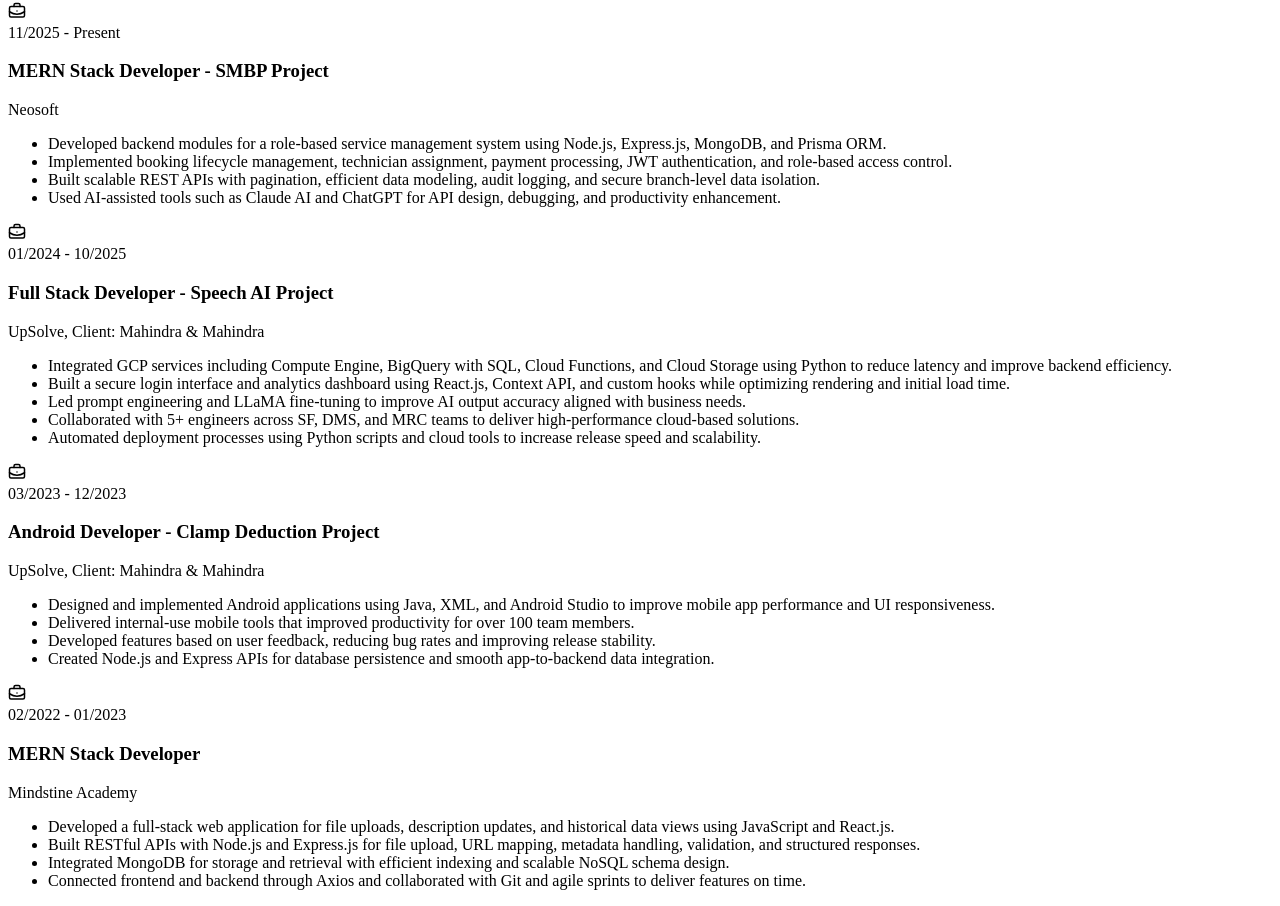
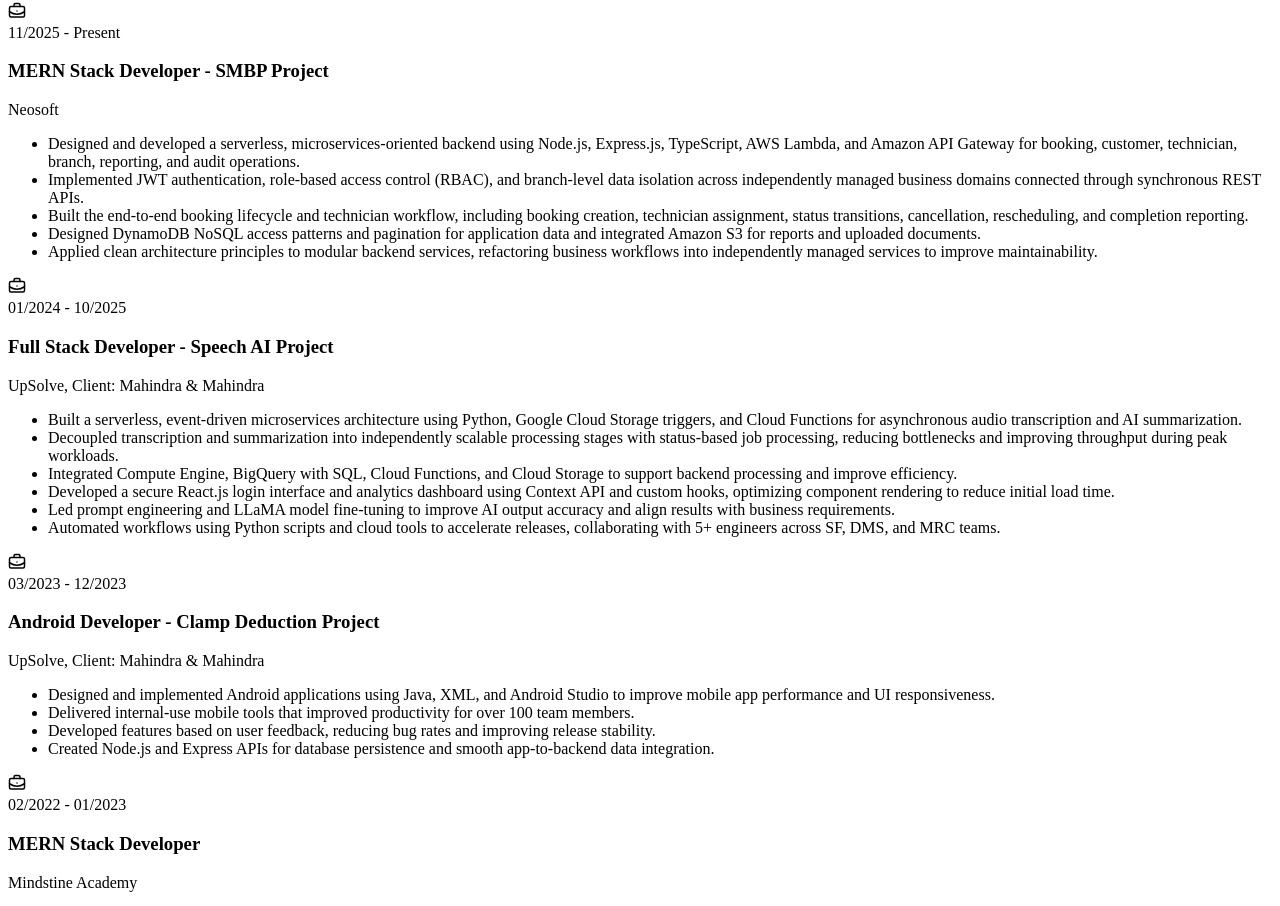
Before and after one commit to LOGAN8MD/portfolio, a React (Vite) app: page / in a window 1280 px wide. Shown: the part 1532-2438 px from the top of the page. Built offline with nearby package versions, Linux system fonts and the light colour scheme; the HTML template or start-up script is replaced by a standard one.

Commit message:
Update experience architecture highlights

```diff
--- a/src/data/portfolioData.js
+++ b/src/data/portfolioData.js
@@ -71,10 +71,11 @@
       period: '11/2025 - Present',
       location: 'Mumbai, India',
       points: [
-        'Developed backend modules for a role-based service management system using Node.js, Express.js, MongoDB, and Prisma ORM.',
-        'Implemented booking lifecycle management, technician assignment, payment processing, JWT authentication, and role-based access control.',
-        'Built scalable REST APIs with pagination, efficient data modeling, audit logging, and secure branch-level data isolation.',
-        'Used AI-assisted tools such as Claude AI and ChatGPT for API design, debugging, and productivity enhancement.',
+        'Designed and developed a serverless, microservices-oriented backend using Node.js, Express.js, TypeScript, AWS Lambda, and Amazon API Gateway for booking, customer, technician, branch, reporting, and audit operations.',
+        'Implemented JWT authentication, role-based access control (RBAC), and branch-level data isolation across independently managed business domains connected through synchronous REST APIs.',
+        'Built the end-to-end booking lifecycle and technician workflow, including booking creation, technician assignment, status transitions, cancellation, rescheduling, and completion reporting.',
+        'Designed DynamoDB NoSQL access patterns and pagination for application data and integrated Amazon S3 for reports and uploaded documents.',
+        'Applied clean architecture principles to modular backend services, refactoring business workflows into independently managed services to improve maintainability.',
       ],
     },
     {
@@ -83,11 +84,12 @@
       period: '01/2024 - 10/2025',
       location: 'Mumbai, India',
       points: [
-        'Integrated GCP services including Compute Engine, BigQuery with SQL, Cloud Functions, and Cloud Storage using Python to reduce latency and improve backend efficiency.',
-        'Built a secure login interface and analytics dashboard using React.js, Context API, and custom hooks while optimizing rendering and initial load time.',
-        'Led prompt engineering and LLaMA fine-tuning to improve AI output accuracy aligned with business needs.',
-        'Collaborated with 5+ engineers across SF, DMS, and MRC teams to deliver high-performance cloud-based solutions.',
-        'Automated deployment processes using Python scripts and cloud tools to increase release speed and scalability.',
+        'Built a serverless, event-driven microservices architecture using Python, Google Cloud Storage triggers, and Cloud Functions for asynchronous audio transcription and AI summarization.',
+        'Decoupled transcription and summarization into independently scalable processing stages with status-based job processing, reducing bottlenecks and improving throughput during peak workloads.',
+        'Integrated Compute Engine, BigQuery with SQL, Cloud Functions, and Cloud Storage to support backend processing and improve efficiency.',
+        'Developed a secure React.js login interface and analytics dashboard using Context API and custom hooks, optimizing component rendering to reduce initial load time.',
+        'Led prompt engineering and LLaMA model fine-tuning to improve AI output accuracy and align results with business requirements.',
+        'Automated workflows using Python scripts and cloud tools to accelerate releases, collaborating with 5+ engineers across SF, DMS, and MRC teams.',
       ],
     },
     {
```
Also changed, not shown: 2 other files (tests, documents, lock files or other folders).
